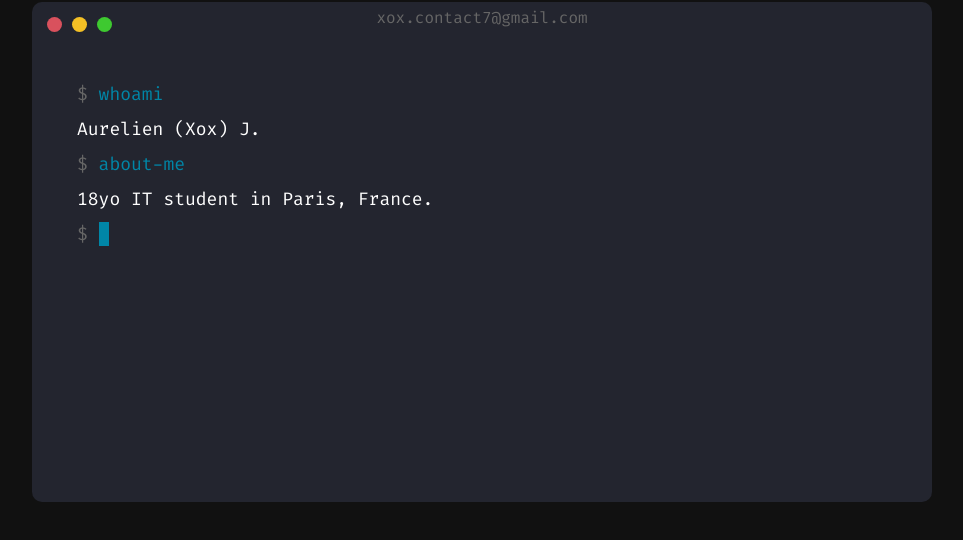
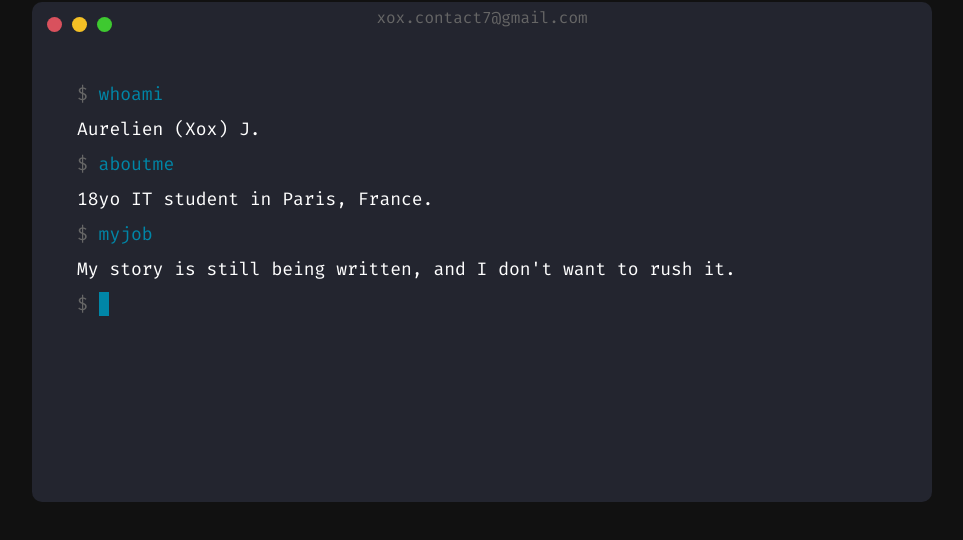
Before and after one commit to mynameisxox/mynameisxox.github.io, a plain HTML site: page index.html in a window 1280 px wide. Shown: the part 108-648 px from the top of the page, without its empty margins (158-1121 px from the left). Drawn offline with Linux system fonts and the light colour scheme; a web font is replaced by a local one.

Commit message:
Update index

```diff
--- a/index.html
+++ b/index.html
@@ -19,7 +19,7 @@
 
 <section class="mainpage">
     <div class="terminal">
-        <p><span id="input">whoami</span><br><span id="output">Aurelien (Xox) J.</span><br><span id="input">about-me</span><br><span id="output">18yo IT student in Paris, France.</span><br><span id="typing">&#160;</span></p>
+        <p><span id="input">whoami</span><br><span id="output">Aurelien (Xox) J.</span><br><span id="input">aboutme</span><br><span id="output">18yo IT student in Paris, France.</span><br><span id="input">myjob</span><br><span id="output">My story is still being written, and I don't want to rush it.</span><br><span id="typing">&#160;</span></p>
     </div>
 </section>
 
```
